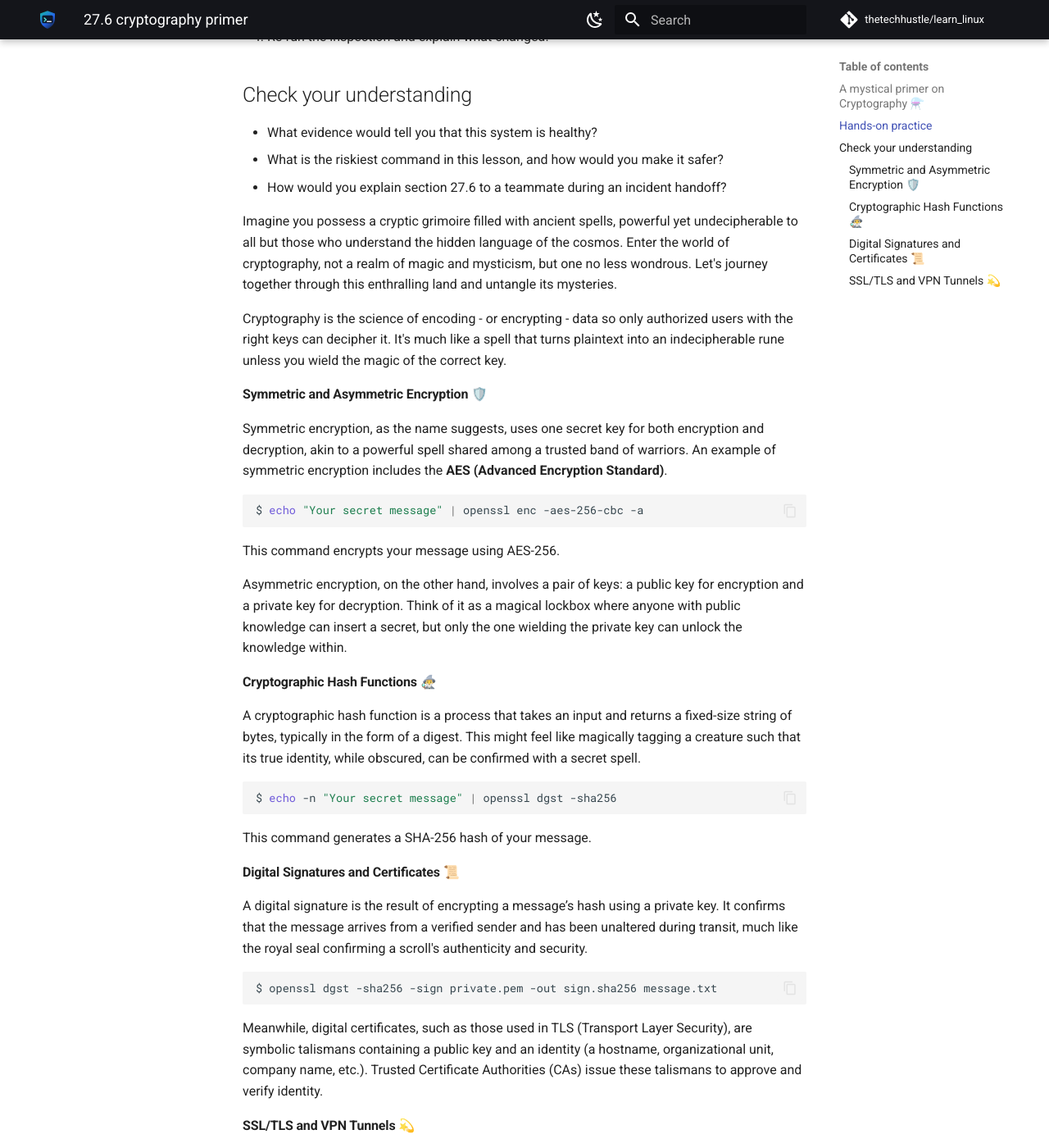
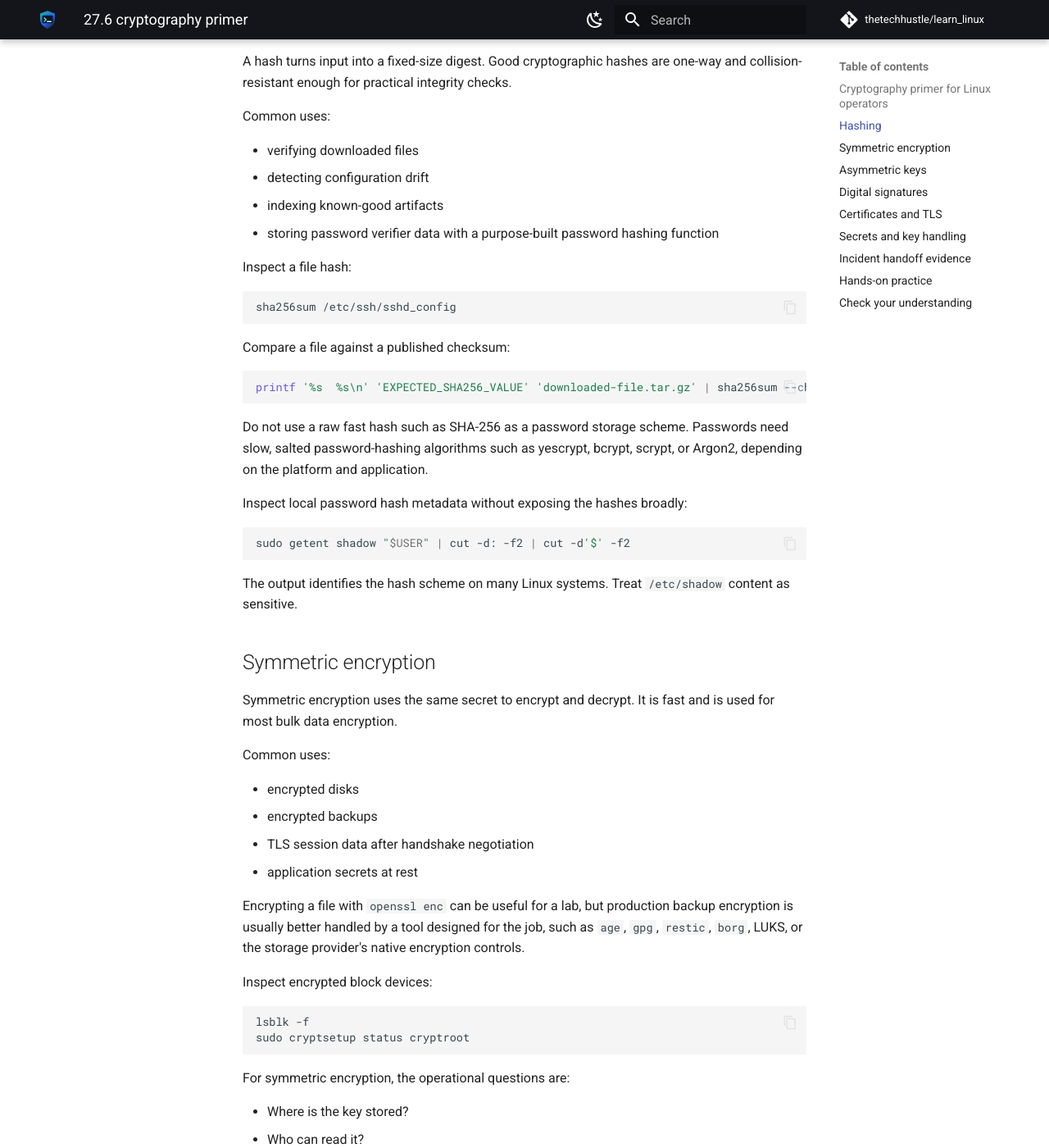
Before and after one commit to thetechhustle/learn_linux, an MkDocs documentation site: the page built from docs/lessons/27_security/27.6_cryptography_primer.md, in a window 1280 px wide and 1400 px high, scrolled down 870 px. Shown: the whole window at 82% size. Built offline with MkDocs 1.6.1 and Material for MkDocs 9.7.7, drawn with Linux system fonts in a browser that asks for light colours; comment, search, counter and statistics services are not loaded; some of the changed text lies outside the part shown.

Commit message:
Improve Chapter 27 cryptography primer (#245)
Co-authored-by: Jules Ai <jules@Juless-Air.ts.net lan>

````diff
--- a/docs/lessons/27_security/27.6_cryptography_primer.md
+++ b/docs/lessons/27_security/27.6_cryptography_primer.md
@@ -1,73 +1,244 @@
-### A mystical primer on Cryptography ⚗️
-
-
+### Cryptography primer for Linux operators
 
 !!! abstract "What you will learn"
-    - Explain where **A mystical primer on Cryptography ⚗️** fits in day-to-day Linux operations.
-    - Use current Linux tooling to inspect, change, and verify the relevant system behavior.
-    - Connect the concept to a real operational scenario: a Linux host exposed to the internet for the first time.
+    - Explain what cryptography protects and what it does not protect.
+    - Distinguish hashing, symmetric encryption, asymmetric encryption, signatures, and certificates.
+    - Use common Linux tools to inspect hashes, keys, certificates, and TLS connections.
+    - Build a short evidence trail for an encrypted service or protected file.
 
-!!! example "Field story"
-    Imagine a Linux host exposed to the internet for the first time. Your job is not to memorize a command; it is to build a short evidence trail, choose a low-risk change, and prove whether the system improved.
+Cryptography is the machinery behind SSH, TLS, package signing, password storage, disk encryption, VPNs, and many backup systems. You do not need to become a cryptographer to administer Linux, but you do need to know which primitive is being used, where the secret lives, and what evidence proves the system is working.
 
-!!! success "Operator principle"
-    Security starts with inventory, updates, identity, least privilege, logging, and backups.
+The operator view is simple:
+
+- **Confidentiality:** prevent unauthorized people from reading data.
+- **Integrity:** detect whether data changed.
+- **Authentication:** prove who created, served, or approved something.
+- **Non-repudiation:** make it difficult for a signer to deny that they signed an artifact.
+
+Cryptography does not fix weak passwords, stolen private keys, unsafe permissions, unpatched software, bad backups, or users who ignore warnings. It is a strong control only when the surrounding operations are disciplined.
+
+## Hashing
+
+A hash turns input into a fixed-size digest. Good cryptographic hashes are one-way and collision-resistant enough for practical integrity checks.
+
+Common uses:
+
+- verifying downloaded files
+- detecting configuration drift
+- indexing known-good artifacts
+- storing password verifier data with a purpose-built password hashing function
+
+Inspect a file hash:
+
+```bash
+sha256sum /etc/ssh/sshd_config
+```
+
+Compare a file against a published checksum:
+
+```bash
+printf '%s  %s\n' 'EXPECTED_SHA256_VALUE' 'downloaded-file.tar.gz' | sha256sum --check
+```
+
+Do not use a raw fast hash such as SHA-256 as a password storage scheme. Passwords need slow, salted password-hashing algorithms such as yescrypt, bcrypt, scrypt, or Argon2, depending on the platform and application.
+
+Inspect local password hash metadata without exposing the hashes broadly:
+
+```bash
+sudo getent shadow "$USER" | cut -d: -f2 | cut -d'$' -f2
+```
+
+The output identifies the hash scheme on many Linux systems. Treat `/etc/shadow` content as sensitive.
+
+## Symmetric encryption
+
+Symmetric encryption uses the same secret to encrypt and decrypt. It is fast and is used for most bulk data encryption.
+
+Common uses:
+
+- encrypted disks
+- encrypted backups
+- TLS session data after handshake negotiation
+- application secrets at rest
+
+Encrypting a file with `openssl enc` can be useful for a lab, but production backup encryption is usually better handled by a tool designed for the job, such as `age`, `gpg`, `restic`, `borg`, LUKS, or the storage provider's native encryption controls.
+
+Inspect encrypted block devices:
+
+```bash
+lsblk -f
+sudo cryptsetup status cryptroot
+```
+
+For symmetric encryption, the operational questions are:
+
+- Where is the key stored?
+- Who can read it?
+- How is it rotated?
+- Is there a recovery path if the key is lost?
+- Is the algorithm and mode still acceptable?
+
+## Asymmetric keys
+
+Asymmetric cryptography uses a key pair:
+
+- a **public key** that can be shared
+- a **private key** that must be protected
+
+Common uses:
+
+- SSH authentication
+- TLS certificates
+- package and release signing
+- encrypted messages to a recipient
+
+Inspect an SSH public key fingerprint:
+
+```bash
+ssh-keygen -lf ~/.ssh/id_ed25519.pub
+```
+
+Inspect the permissions on SSH private keys:
+
+```bash
+find ~/.ssh -type f -maxdepth 1 -name 'id_*' ! -name '*.pub' -exec ls -l {} \;
+```
+
+Private keys should not be world-readable. A typical private-key mode is `600`, and the `.ssh` directory is commonly `700`.
+
+```bash
+chmod 700 ~/.ssh
+chmod 600 ~/.ssh/id_ed25519
+```
+
+Use modern key types where possible. Ed25519 is a strong default for SSH user keys:
+
+```bash
+ssh-keygen -t ed25519 -a 100 -C "$USER@$(hostname)-$(date +%Y%m%d)"
+```
+
+Do not generate new production keys casually. Key creation, distribution, replacement, and revocation need an owner and an inventory.
+
+## Digital signatures
+
+A signature proves that a holder of a private key signed specific data. The receiver verifies the signature with the corresponding public key.
+
+Common uses:
+
+- package repository metadata
+- release artifacts
+- Git commits and tags
+- container images
+- configuration bundles
+
+Verify package signatures with your distribution's package tools rather than by hand when possible:
+
+```bash
+apt-cache policy openssl
+rpm -q --info openssl
+```
+
+Inspect Git signing configuration:
+
+```bash
+git config --show-origin --get commit.gpgsign
+git log --show-signature -1
+```
+
+The evidence you want is not just "a signature exists." You also need to know whether the signing key is trusted for that purpose.
+
+## Certificates and TLS
+
+TLS certificates bind a public key to an identity, usually a DNS name. A certificate is useful because clients can build a chain from the server certificate to a trusted certificate authority.
+
+Inspect a remote HTTPS certificate:
+
+```bash
+openssl s_client -connect example.com:443 -servername example.com </dev/null 2>/dev/null | openssl x509 -noout -subject -issuer -dates -fingerprint -sha256
+```
+
+Check what protocol and cipher a service negotiates:
+
+```bash
+openssl s_client -connect example.com:443 -servername example.com -tls1_3 </dev/null
+```
+
+For a Linux service, collect:
+
+- certificate subject and subject alternative names
+- issuer
+- expiration date
+- certificate chain status
+- protocol and cipher negotiated by a client
+- service configuration file that points to the certificate and private key
+
+Common failure patterns:
+
+- certificate expired
+- certificate does not match the hostname
+- private key file is missing or has unsafe permissions
+- service was reloaded before the new certificate was installed
+- intermediate certificate is missing from the served chain
+- load balancer and backend certificates are being confused
+
+## Secrets and key handling
+
+Keys are high-value operational assets. A weak key-handling process can defeat otherwise strong cryptography.
+
+Minimum expectations:
+
+- keep private keys out of Git
+- restrict file permissions
+- separate production keys from lab keys
+- rotate keys when staff, systems, or exposure changes warrant it
+- keep recovery material in a controlled place
+- record which service depends on which key
+- prefer managed secret stores for application secrets
+
+Search a repository for obvious accidental key material before publishing:
+
+```bash
+git grep -nE 'BEGIN (RSA|DSA|EC|OPENSSH|PRIVATE) KEY|AWS_SECRET_ACCESS_KEY|password='
+```
+
+This is only a quick local screen. It does not replace a real secret-scanning process.
+
+## Incident handoff evidence
+
+When cryptography is part of an incident or service review, avoid vague claims such as "TLS is enabled." Write down evidence:
+
+```text
+Service:
+Hostname:
+Port:
+Certificate subject:
+Certificate issuer:
+Certificate expires:
+TLS protocol observed:
+Cipher observed:
+Private key path:
+Private key owner/mode:
+Reload command used:
+Verification command:
+Remaining risk:
+```
+
+This evidence lets another operator repeat your check without trusting your memory.
 
 ## Hands-on practice
 
-Run these on a disposable VM, container, or lab machine unless the lesson explicitly says otherwise.
+Run these commands on a lab machine.
 
-1. Inspect the current state with a read-only command related to this topic.
-2. Save the command and output in a short lab note.
-3. Make one reversible change or simulate the change in a sandbox.
-4. Re-run the inspection and explain what changed.
+1. Create a small file and record its SHA-256 hash.
+2. Change one byte and record the new hash.
+3. Inspect one SSH public key fingerprint.
+4. Inspect one HTTPS certificate with `openssl s_client`.
+5. Write a short note explaining which evidence proves integrity, which proves identity, and which proves confidentiality.
 
 ## Check your understanding
 
-- What evidence would tell you that this system is healthy?
-- What is the riskiest command in this lesson, and how would you make it safer?
-- How would you explain section 27.6 to a teammate during an incident handoff?
-
-
-Imagine you possess a cryptic grimoire filled with ancient spells, powerful yet undecipherable to all but those who understand the hidden language of the cosmos. Enter the world of cryptography, not a realm of magic and mysticism, but one no less wondrous. Let's journey together through this enthralling land and untangle its mysteries.
-
-Cryptography is the science of encoding - or encrypting - data so only authorized users with the right keys can decipher it. It's much like a spell that turns plaintext into an indecipherable rune unless you wield the magic of the correct key.
-
-#### Symmetric and Asymmetric Encryption 🛡️
-
-Symmetric encryption, as the name suggests, uses one secret key for both encryption and decryption, akin to a powerful spell shared among a trusted band of warriors. An example of symmetric encryption includes the **AES (Advanced Encryption Standard)**.
-```bash
-$ echo "Your secret message" | openssl enc -aes-256-cbc -a
-```
-This command encrypts your message using AES-256.
-
-Asymmetric encryption, on the other hand, involves a pair of keys: a public key for encryption and a private key for decryption. Think of it as a magical lockbox where anyone with public knowledge can insert a secret, but only the one wielding the private key can unlock the knowledge within.
-
-#### Cryptographic Hash Functions 🧙‍♂️
-
-A cryptographic hash function is a process that takes an input and returns a fixed-size string of bytes, typically in the form of a digest. This might feel like magically tagging a creature such that its true identity, while obscured, can be confirmed with a secret spell.
-```bash
-$ echo -n "Your secret message" | openssl dgst -sha256
-```
-This command generates a SHA-256 hash of your message.
-
-#### Digital Signatures and Certificates 📜
-
-A digital signature is the result of encrypting a message’s hash using a private key. It confirms that the message arrives from a verified sender and has been unaltered during transit, much like the royal seal confirming a scroll's authenticity and security.
-```bash
-$ openssl dgst -sha256 -sign private.pem -out sign.sha256 message.txt
-```
-Meanwhile, digital certificates, such as those used in TLS (Transport Layer Security), are symbolic talismans containing a public key and an identity (a hostname, organizational unit, company name, etc.). Trusted Certificate Authorities (CAs) issue these talismans to approve and verify identity.
-
-#### SSL/TLS and VPN Tunnels 💫
-
-SSL/TLS is a protocol for web security that uses cryptography to ensure the data integrity and privacy between client and server communication. It's your teleportation spell for safe passage through the perilous cyber wilderness.
-
-Similarly, VPNs use cryptographic tunnels enabling a secure pathway for data to travel over untrusted networks, akin to a safe passage through enchanted forests, guarded from lurking threats.
-
-```bash
-$ openvpn --config client.ovpn
-```
-This command will establish a safe and encrypted OpenVPN connection.
-
-**And there you have it!** Cryptography isn't arcane wizardry but an understandable and immensely powerful tool for securing Linux systems. So take a moment to secure your cryptic grimoire, and let's continue on to the rest of our voyage through the realm of Linux security!
+- Why is a hash useful for integrity but not confidentiality?
+- Why must a private key be protected more carefully than a public key?
+- What evidence would convince you that a TLS certificate is valid for a hostname?
+- Why is "encrypted" not enough information for an operator handoff?
+- What should happen if a private key may have been copied by an attacker?
````
